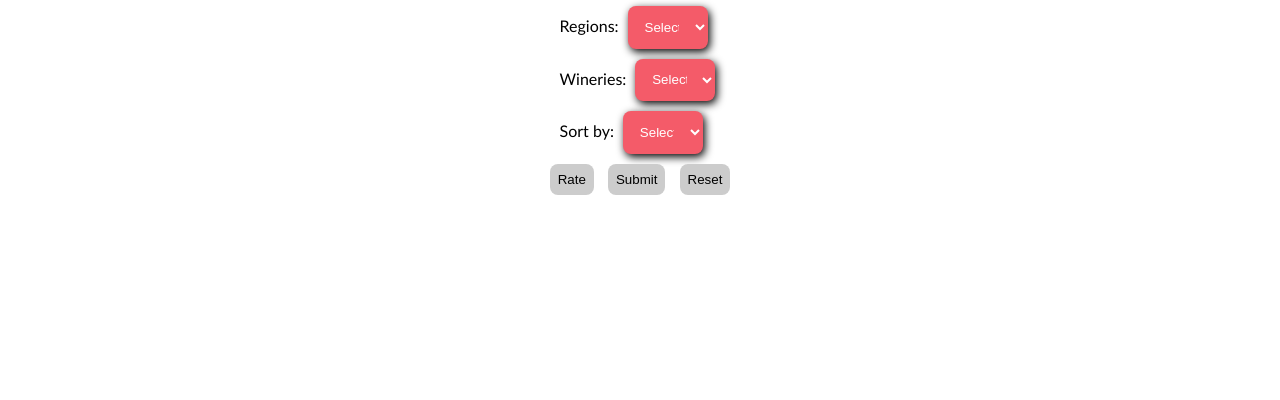
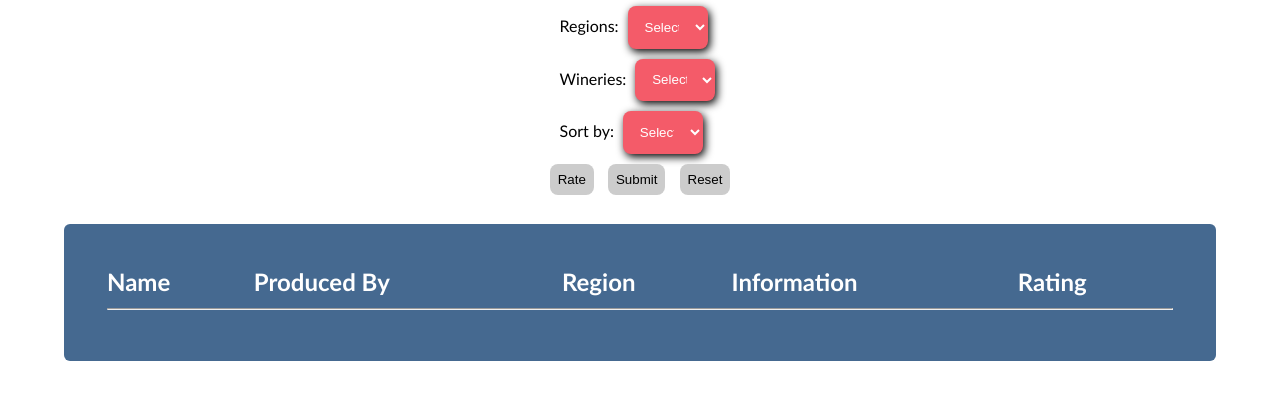
Before and after one commit to GremBleen/COS221-Prac-5, a PHP site: page / in a window 1280 px wide. Shown: the part 155-555 px from the top of the page. Run offline with PHP 8.4, Linux system fonts and the light colour scheme.

Commit message:
Various Changes

```diff
--- a/GrapeVine/css/styles.css
+++ b/GrapeVine/css/styles.css
@@ -146,6 +146,26 @@
     color: #FFFFFF;
 }
 
+.tableOfInfo{
+    width:90%;
+    background-color: #456990;
+    border-radius:6px;
+    padding: 40px;
+    text-align: left;
+}
+.tableHeaderRow{
+    font-size: 24px;
+    font-weight: bold;
+}
+.colWineName{
+    color: #F45B69;
+    font-size: 21px;
+    max-width: 400px;
+    vertical-align: top;
+    font-weight: bold;
+}
+
+
 #search-wineries {
     margin-top: 2rem;
 }
--- a/GrapeVine/index.php
+++ b/GrapeVine/index.php
@@ -52,7 +52,7 @@
             <input type="button" id="submit" value="Submit" style="text-align: center; margin: 5px" onclick="filterWines()">
             <input type="button" id="reset" value="Reset" style="text-align: center; margin: 5px" onclick="reset()">
         </div>
-        <form onsubmit="getFormData(); return false">
+        <form action="">
             <h3>Rating box:</h3>
             <label for="wine-id">Wine id</label>
             <input type="number" name="wine-id" id="wine-id" placeholder="enter wine id">
@@ -63,22 +63,11 @@
             <input id="submit-btn" type="submit" value="Submit" style="background-color: #F45B69;">
         </form>
     </div>
-    <div id="wine_cards" class="wine-cards">
-    </div>
+    <table class="tableOfInfo" id="tableOfInfo">
+
+    </table>
 </div>
 <script>
-    function getFormData() {
-        let wineId = document.getElementById("wine-id").value;
-        let ratingDescription = document.getElementById("rating-description").value;
-        let rating = document.getElementById("rating").value;
-        insertRating(wineId, ratingDescription, rating);
-        showRatingForm();
-    }
-
-    function insertRating(wineId, ratingDescription, rating) {
-        console.log(wineId, ratingDescription, rating);
-    }
-
     function showRatingForm() {
         let form = document.querySelector("form");
         if (form.style.display === "none") {
@@ -88,45 +77,44 @@
         }
     }
 
-    function loadWines()
-    {
-        let display = document.getElementById("wine_cards");
+    function loadWines() {
+        let display = document.getElementById("tableOfInfo");
 
-        display.innerHTML = "";
+        display.innerHTML = "<tr class = \"tableHeaderRow\">" +
+            "<td style = \"color:white;\">Name</td>" +
+            "<td style = \"color:white;\">Produced By</td>" +
+            "<td style = \"color:white;\">Region</td>" +
+            "<td style = \"color:white;\">Information</td>" +
+            "<td style = \"color:white;\">Rating</td>" +
+            "</tr>"+
+            "<tr><td colspan = \"5\"><hr style = \"color: white;\"></td></tr>";
 
         let req = new XMLHttpRequest();
-        req.onreadystatechange = function ()
-        {
-            if (req.readyState === 4 && req.status === 200)
-            {
+        req.onreadystatechange = function () {
+            if (req.readyState === 4 && req.status === 200) {
                 let data = JSON.parse(req.responseText);
 
-                for (let i = 0; i < data.data.length; i++)
-                {
-                    if (data.data[i].rating === null)
-                    {
+                for (let i = 0; i < data.data.length; i++) {
+                    if (data.data[i].rating === null) {
                         data.data[i].rating = "NA";
-                    }
-                    else
-                    {
+                    } else {
                         data.data[i].rating = Math.round(data.data[i].rating * 100) / 100.00;
                     }
 
-                    display.innerHTML += '<div class="wine">' +
-                        '<div><h4 class="wine-name">' + data.data[i].wine_name + '</h4>' +
-                        '<h5>Wine ID: ' + data.data[i].wine_id + '</h5></div>' +
-                        '<span class="info"><h4 class="producers">Winery: ' + data.data[i].winery_name + '</h4>' +
-                        '<br>' +
-                        '<h4 class="region">Region: ' + data.data[i].region_name + '</h4>' +
-                        '<ul>' +
-                        '<li>Type: ' + data.data[i].wine_type + '</li>' +
-                        '<li>Vintage: ' + data.data[i].vintage + '</li>' +
-                        '<li>Quality: ' + data.data[i].quality + '</li>' +
-                        '<li>Price:' + data.data[i].price + '</li>' +
-                        '</ul>' +
-                        '<h4 class="rating">Rating: ' + data.data[i].rating  + '</h4>' +
-                        '</span>' +
-                        '</div>';
+                    display.innerHTML += '<tr>' +
+                        '<td class=\"colWineName\">' + data.data[i].wine_name + '</td>' +
+                        '<td style = "vertical-align: top; color: white;">' + data.data[i].winery_name + '</td>' +
+                        '<td style = "vertical-align: top; color: white;">' + data.data[i].region_name + '</td>' +
+                        '<td style = "vertical-align: top; color: white;">' +
+                        'Type: ' + data.data[i].wine_type + '<br>' +
+                        'Vintage: ' + data.data[i].vintage + '<br>' +
+                        'Quality: ' + data.data[i].quality + '<br>' +
+                        'Price:' + data.data[i].price +
+                        '</td>' +
+                        '<td style = "vertical-align: top; color: white;">' + data.data[i].rating + '</td>' +
+                        '</tr>'+
+                        '<tr><td colspan = "5"><br></td></tr>'+
+                        '<tr><td colspan = "5"><hr style = "color: white;"></td></tr>';
                 }
             }
         };
@@ -135,53 +123,52 @@
         req.send();
     }
 
+
     loadWines();
 
-    function filterWines()
-    {
-        let display = document.getElementById("wine_cards");
+    function filterWines() {
+        let display = document.getElementById("tableOfInfo");
 
-        display.innerHTML = "";
+        display.innerHTML = "<tr class = \"tableHeaderRow\">" +
+            "<td style = \"color:white;\">Name</td>" +
+            "<td style = \"color:white;\">Produced By</td>" +
+            "<td style = \"color:white;\">Region</td>" +
+            "<td style = \"color:white;\">Information</td>" +
+            "<td style = \"color:white;\">Rating</td>" +
+            "</tr>"+
+            "<tr><td colspan = \"5\"><hr style = \"color: white;\"></td></tr>";
 
         let req = new XMLHttpRequest();
-        req.onreadystatechange = function ()
-        {
-            if (req.readyState === 4 && req.status === 200)
-            {
+        req.onreadystatechange = function () {
+            if (req.readyState === 4 && req.status === 200) {
                 let data = JSON.parse(req.responseText);
 
-                if(data.status === "error")
-                {
+                if (data.status === "error") {
                     display.innerHTML = "Error: " + data.message;
                     return;
                 }
 
-                for (let i = 0; i < data.data.length; i++)
-                {
-                    if (data.data[i].rating === null)
-                    {
+                for (let i = 0; i < data.data.length; i++) {
+                    if (data.data[i].rating === null) {
                         data.data[i].rating = "NA";
-                    }
-                    else
-                    {
+                    } else {
                         data.data[i].rating = Math.round(data.data[i].rating * 100) / 100.00;
                     }
 
-                    display.innerHTML += '<div class="wine">' +
-                        '<div><h4 class="wine-name">' + data.data[i].wine_name + '</h4>' +
-                        '<h5>Wine ID: ' + data.data[i].wine_id + '</h5></div>' +
-                        '<div class="info"><h4 class="producers">Winery: ' + data.data[i].winery_name + '</h4>' +
-                        '<br>' +
-                        '<h4 class="region">Region: ' + data.data[i].region_name + '</h4>' +
-                        '<ul>' +
-                        '<li>Type: ' + data.data[i].wine_type + '</li>' +
-                        '<li>Vintage: ' + data.data[i].vintage + '</li>' +
-                        '<li>Quality: ' + data.data[i].quality + '</li>' +
-                        '<li>Price:' + data.data[i].price + '</li>' +
-                        '</ul>' +
-                        '<h4 class="rating">Rating: ' + data.data[i].rating  + '</h4>' +
-                        '</div>' +
-                        '</div>';
+                    display.innerHTML += '<tr>' +
+                        '<td class=\"colWineName\">' + data.data[i].wine_name + '</td>' +
+                        '<td style = "vertical-align: top; color: white;">' + data.data[i].winery_name + '</td>' +
+                        '<td style = "vertical-align: top; color: white;">' + data.data[i].region_name + '</td>' +
+                        '<td style = "vertical-align: top; color: white;">' +
+                        'Type: ' + data.data[i].wine_type + '<br>' +
+                        'Vintage: ' + data.data[i].vintage + '<br>' +
+                        'Quality: ' + data.data[i].quality + '<br>' +
+                        'Price:' + data.data[i].price +
+                        '</td>' +
+                        '<td style = "vertical-align: top; color: white;">' + data.data[i].rating + '</td>' +
+                        '</tr>'+
+                        '<tr><td colspan = "5"><br></td></tr>'+
+                        '<tr><td colspan = "5"><hr style = "color: white;"></td></tr>';
                 }
             }
         };
@@ -191,95 +178,28 @@
         let winery = document.getElementById("wineries");
         let sort = document.getElementById("attributes");
 
-        if (name.value !== "")
-        {
+        if (name.value !== "") {
             let url = "../GWSAPI.php?type=SortWinesByName&wine_name=" + name.value;
             req.open("POST", url, false);
             req.send();
-        }
-        else if (region.value !== "default")
-        {
+        } else if (region.value !== "default") {
             let url = "../GWSAPI.php?type=SortWinesByRegion&region_id=" + region.value;
             req.open("POST", url, false);
             req.send();
-        }
-        else if(winery.value !== "default")
-        {
+        } else if (winery.value !== "default") {
             let url = "../GWSAPI.php?type=getWinesByWinery&winery_id=" + winery.value;
             req.open("POST", url, false);
             req.send();
-        }
-        else if(sort.value !== "default")
-        {
-            if (sort.value === "price")
-            {
+        } else if (sort.value !== "default") {
+            if (sort.value === "price") {
                 let url = "../GWSAPI.php?type=SortWinesByPrice";
                 req.open("POST", url, false);
                 req.send();
-            }
-            else if (sort.value === "quality")
-            {
+            } else if (sort.value === "quality") {
                 let url = "../GWSAPI.php?type=SortWinesByQuality";
                 req.open("POST", url, false);
                 req.send();
             }
-        }
-    }
-
-    function wineReview()
-    {
-        let display = document.getElementById("wine_cards");
-
-        display.innerHTML = "";
-
-        let req = new XMLHttpRequest();
-        req.onreadystatechange = function ()
-        {
-            if (req.readyState === 4 && req.status === 200)
-            {
-                let data = JSON.parse(req.responseText);
-
-                if(data.status === "error")
-                {
-                    display.innerHTML = "Error: " + data.message;
-                    return;
-                }
-
-                for (let i = 0; i < data.data.length; i++)
-                {
-                    if (data.data[i].rating === null)
-                    {
-                        data.data[i].rating = "NA";
-                    }
-                    else
-                    {
-                        data.data[i].rating = Math.round(data.data[i].rating * 100) / 100.00;
-                    }
-
-                    display.innerHTML += '<div class="wine">' +
-                        '<div><h4 class="wine-name">' + data.data[i].wine_name + '</h4></div>' +
-                        '<h4 class="producers">Winery: ' + data.data[i].winery_name + '</h4>' +
-                        '<br>' +
-                        '<h4 class="region">Region: ' + data.data[i].region_name + '</h4>' +
-                        '<ul>' +
-                        '<li>Type: ' + data.data[i].wine_type + '</li>' +
-                        '<li>Vintage: ' + data.data[i].vintage + '</li>' +
-                        '<li>Quality: ' + data.data[i].quality + '</li>' +
-                        '<li>Price:' + data.data[i].price + '</li>' +
-                        '</ul>' +
-                        '<h4 class="rating">Rating: ' + data.data[i].rating  + '</h4>' +
-                        '</div>';
-                }
-            }
-        };
-
-        let name = document.getElementById("search-wines");
-
-        if (name.value !== "")
-        {
-            let url = "../GWSAPI.php?type=SortWinesByName&wine_name=" + name.value;
-            req.open("POST", url, false);
-            req.send();
         }
     }
 
```
